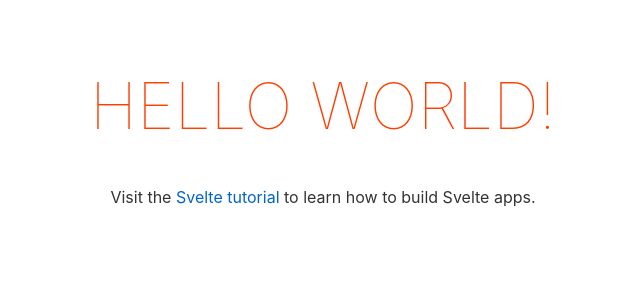
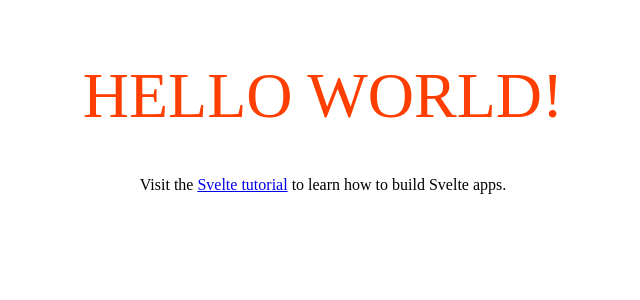
Before and after one commit to alexanderl19/dailycapybara.com, a Svelte app: page / in a window 1280 px wide. Shown: the top 300 px of the page, without its empty margins (317-957 px from the left). Built offline with nearby package versions, Linux system fonts and the light colour scheme.

Commit message:
feat: embed Pollyester font

```diff
--- a/public/global.css
+++ b/public/global.css
@@ -1,63 +1,12 @@
-html, body {
-	position: relative;
-	width: 100%;
-	height: 100%;
+html,
+body {
+  position: relative;
+  width: 100%;
+  height: 100%;
+  margin: 0;
 }
 
-body {
-	color: #333;
-	margin: 0;
-	padding: 8px;
-	box-sizing: border-box;
-	font-family: -apple-system, BlinkMacSystemFont, "Segoe UI", Roboto, Oxygen-Sans, Ubuntu, Cantarell, "Helvetica Neue", sans-serif;
+@font-face {
+  font-family: "Pollyester";
+  src: url("public/Pollyester.woff") format("woff");
 }
-
-a {
-	color: rgb(0,100,200);
-	text-decoration: none;
-}
-
-a:hover {
-	text-decoration: underline;
-}
-
-a:visited {
-	color: rgb(0,80,160);
-}
-
-label {
-	display: block;
-}
-
-input, button, select, textarea {
-	font-family: inherit;
-	font-size: inherit;
-	-webkit-padding: 0.4em 0;
-	padding: 0.4em;
-	margin: 0 0 0.5em 0;
-	box-sizing: border-box;
-	border: 1px solid #ccc;
-	border-radius: 2px;
-}
-
-input:disabled {
-	color: #ccc;
-}
-
-button {
-	color: #333;
-	background-color: #f4f4f4;
-	outline: none;
-}
-
-button:disabled {
-	color: #999;
-}
-
-button:not(:disabled):active {
-	background-color: #ddd;
-}
-
-button:focus {
-	border-color: #666;
-}
```
Also changed, not shown: public/Pollyester.woff (added).
